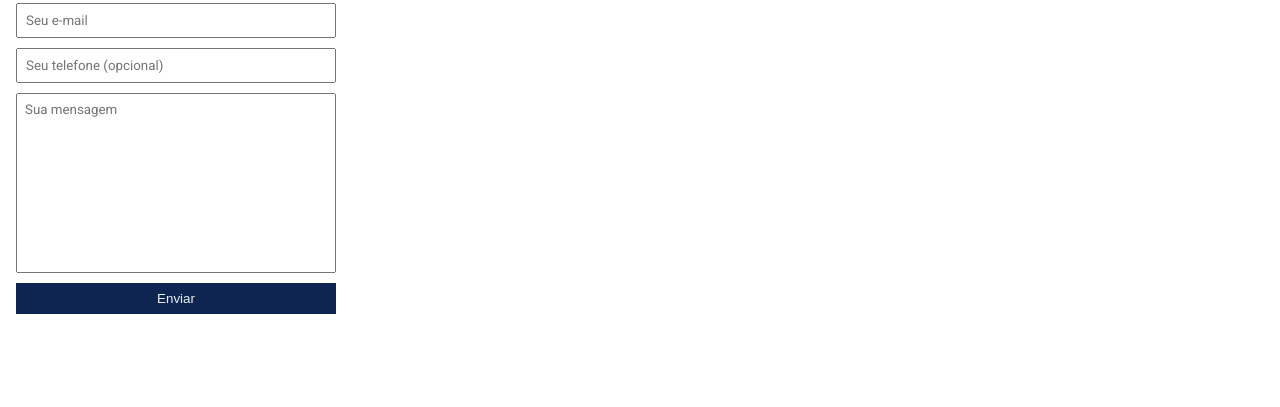
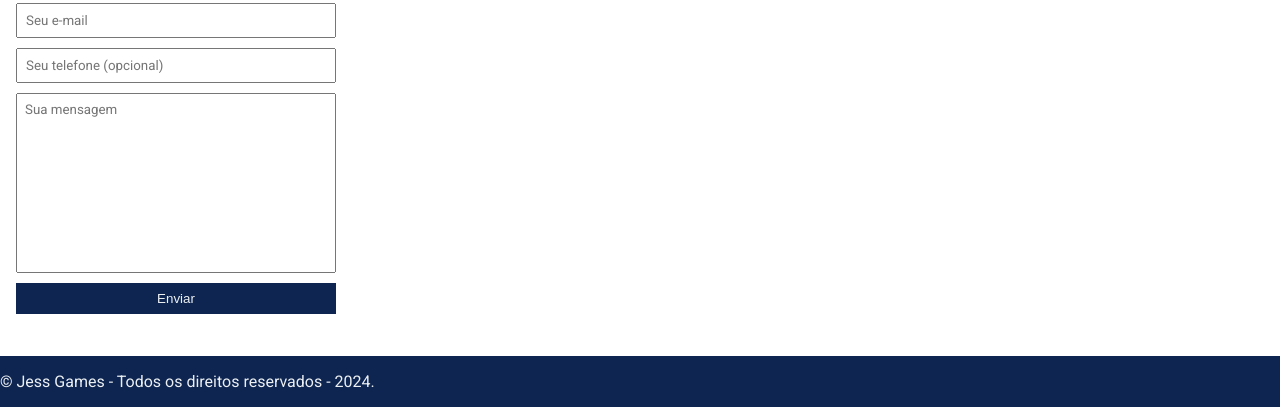
Before and after one commit to Jessiwoy/gameshop-landing-page, a plain HTML site: page index.html in a window 1280 px wide. Shown: the part 652-1059 px from the top of the page. Before the commit the page ends 1008 px from the top, so only its background shows below. Drawn offline with Linux system fonts and the light colour scheme.

Commit message:
Adiciona footer e âncoras na seção contato e sobre a loja.

```diff
--- a/index.html
+++ b/index.html
@@ -19,11 +19,11 @@
             <nav>
                 <ul>
                     <li>
-                        <a href="#" title="Ir para a seção sobre a loja">Sobre a loja</a>
+                        <a href="#about" title="Ir para a seção sobre a loja">Sobre a loja</a>
                     </li>
 
                     <li>
-                        <a href="#" title="Ir para a seção de contato">Contato</a>
+                        <a href="#contact" title="Ir para a seção de contato">Contato</a>
                     </li>
                 </ul>
             </nav>
@@ -98,5 +98,14 @@
 
         </div>
     </section>
+
+    <footer>
+        <div class="container">
+            <p>
+                &copy; Jess Games - Todos os direitos reservados - 2024.
+            </p>
+        </div>
+</footer>
+
 </body>
 </html>
--- a/main.css
+++ b/main.css
@@ -142,3 +142,9 @@ form button:hover {
 input:focus, textarea:focus {
     outline-color: #182c61;
 }
+
+footer {
+    background-color: #0e2552;
+    color: #ecf0f2;
+    padding: 16px 0;
+}
```
